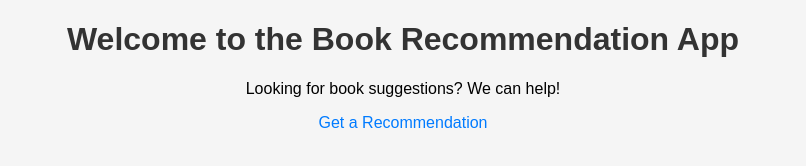
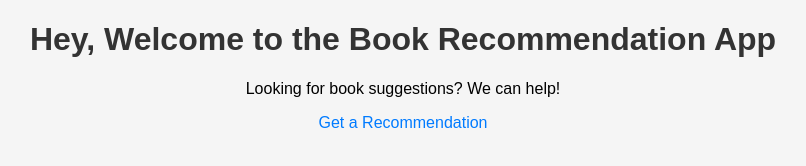
Before and after one commit to Mobi-learns/book-app-ci-cd-pipeline, a plain HTML site: page templates/index.html in a window 1280 px wide. Shown: the whole page, without its empty margins (237-1043 px from the left). Drawn offline with Linux system fonts and the light colour scheme.

Commit message:
Updated application

```diff
--- a/templates/index.html
+++ b/templates/index.html
@@ -7,7 +7,7 @@
     <link rel="stylesheet" href="/static/styles.css">
 </head>
 <body>
-    <h1>Welcome to the Book Recommendation App</h1>
+    <h1> Hey, Welcome to the Book Recommendation App</h1>
     <p>Looking for book suggestions? We can help!</p>
     <a href="/recommend">Get a Recommendation</a>
 </body>
```
